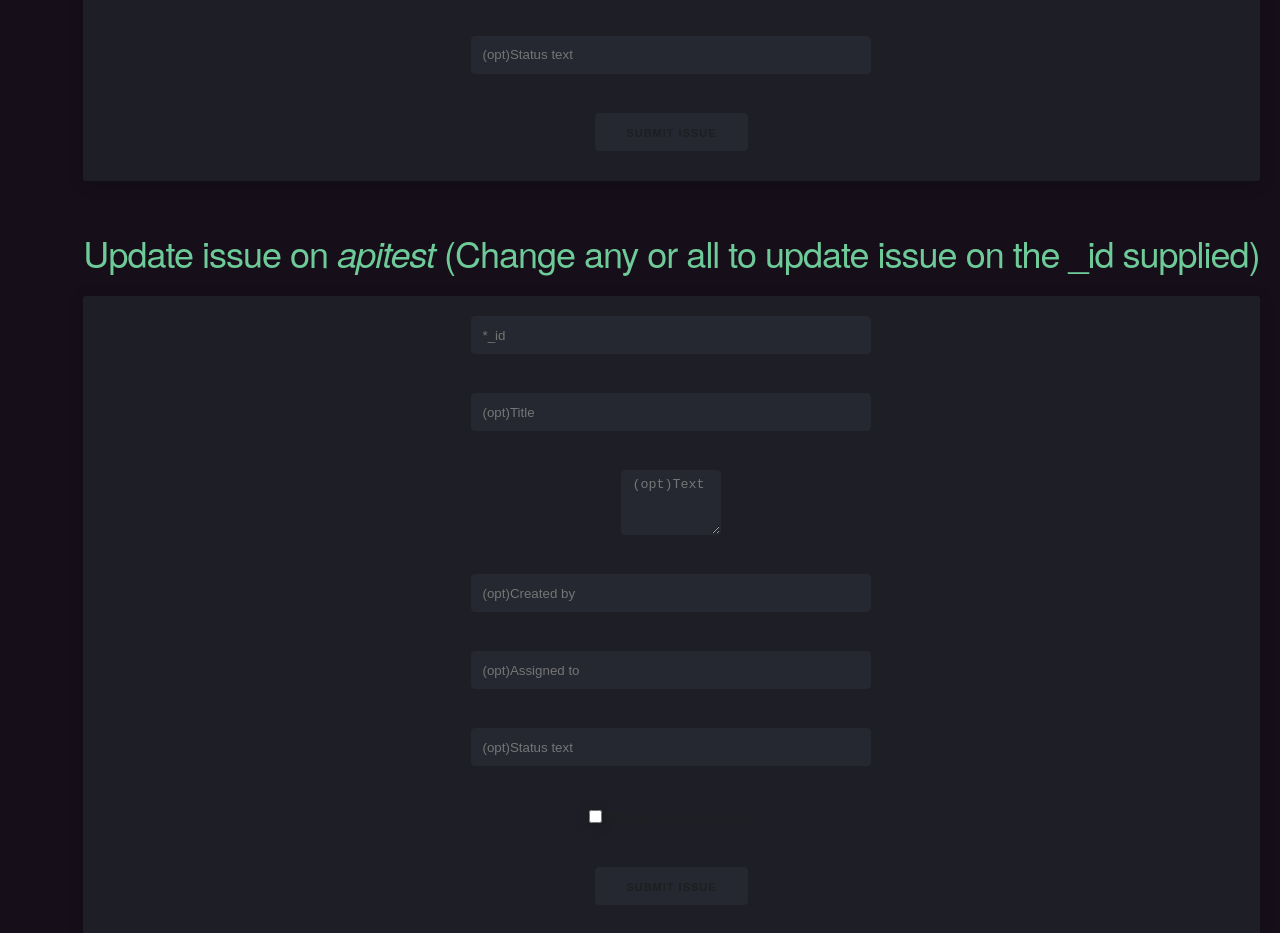
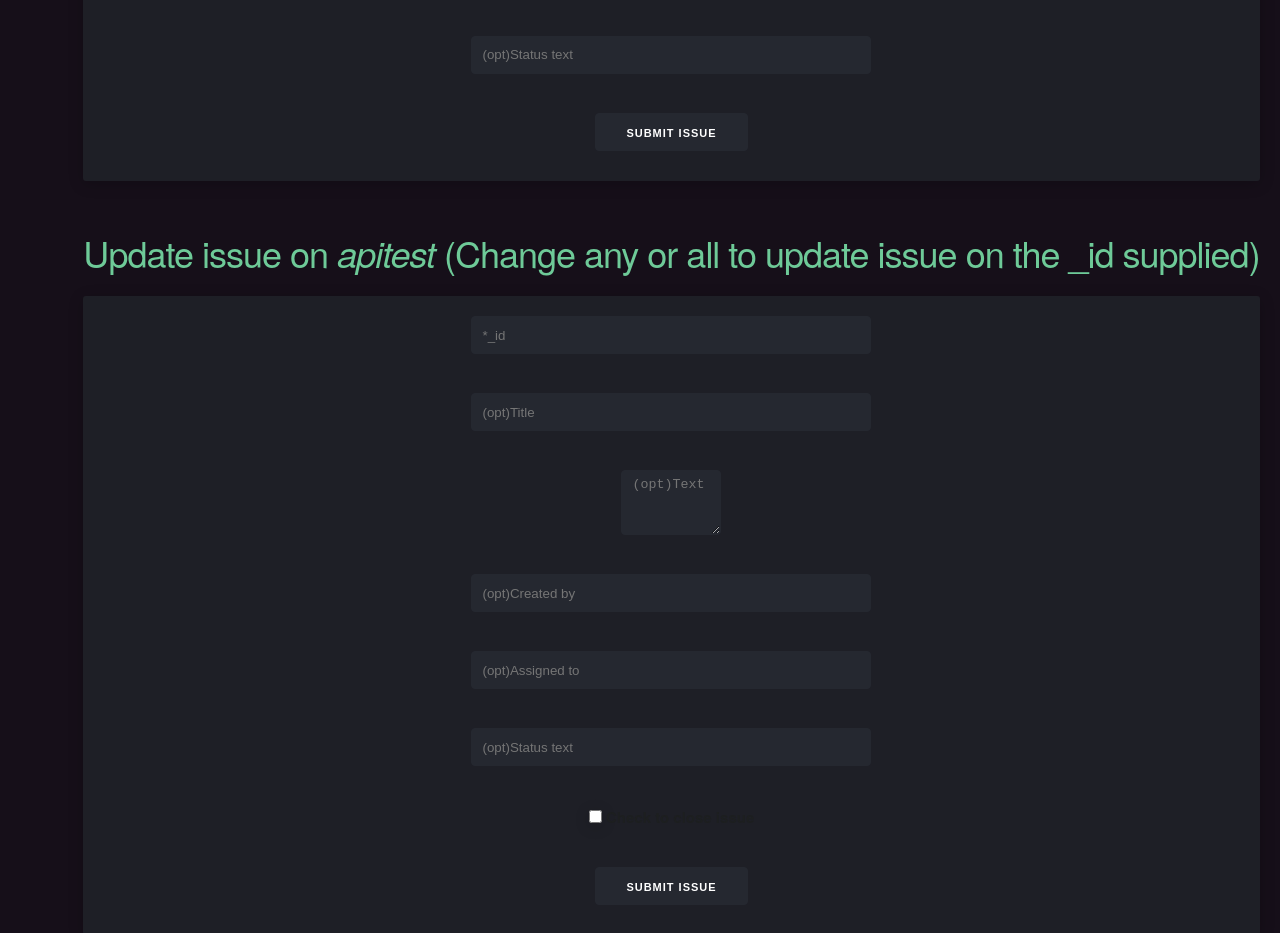
Before and after one commit to guilhermeoliveira-devjourneylog/issue-tracker, a website: page views/index.html in a window 1280 px wide. Shown: the part 1399-2332 px from the top of the page. Drawn offline with nearby package versions, Linux system fonts and the light colour scheme.

Commit message:
Update style.css

```diff
--- a/public/style.css
+++ b/public/style.css
@@ -116,7 +116,7 @@ button:focus,
 input[type="submit"]:focus,
 input[type="reset"]:focus,
 input[type="button"]:focus {
-  color: #333;
+  color: black;
   border-color: #888;
   outline: 0; }
 .button.button-primary,
@@ -288,7 +288,7 @@ button,
 input[type="submit"],
 input[type="reset"],
 input[type="button"] {
-    color: #1D1F20;
+    color: white;
     border: 1px solid #252830;
     background-color: #252830;
 }
```
